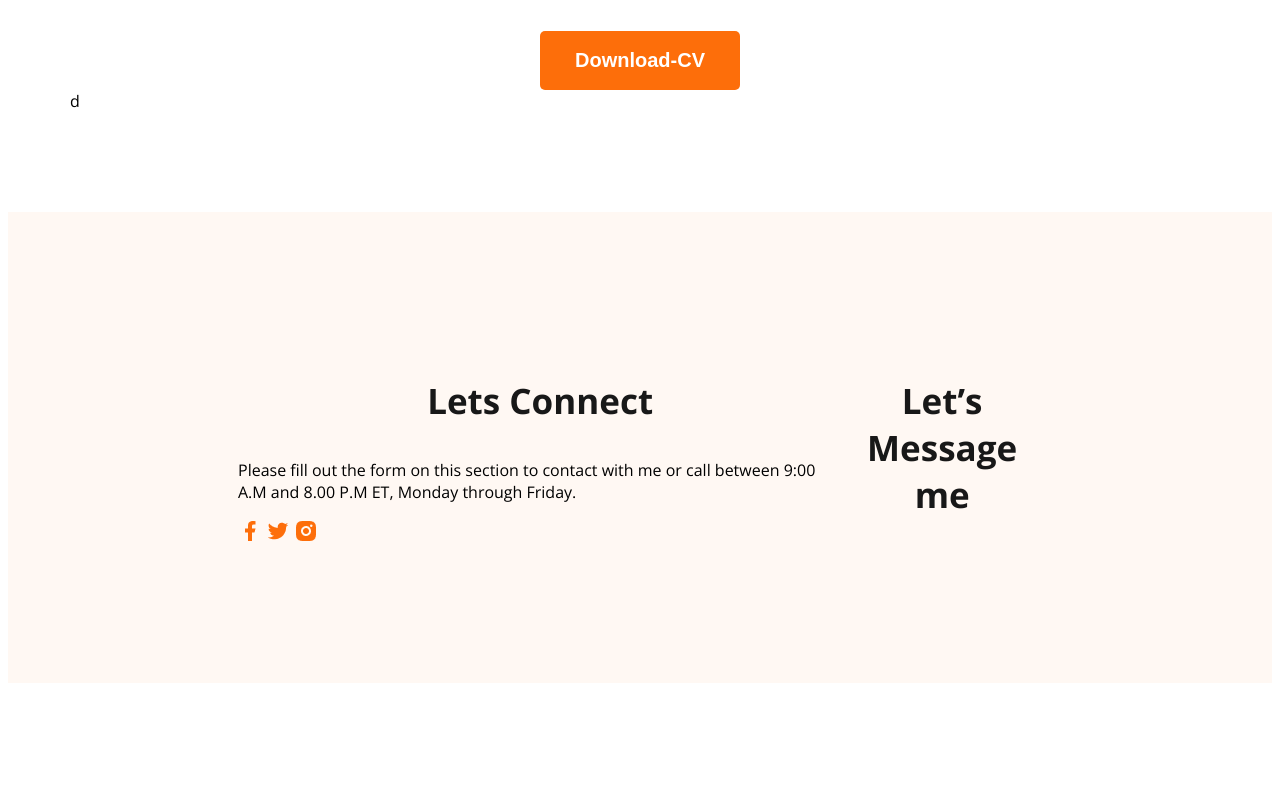
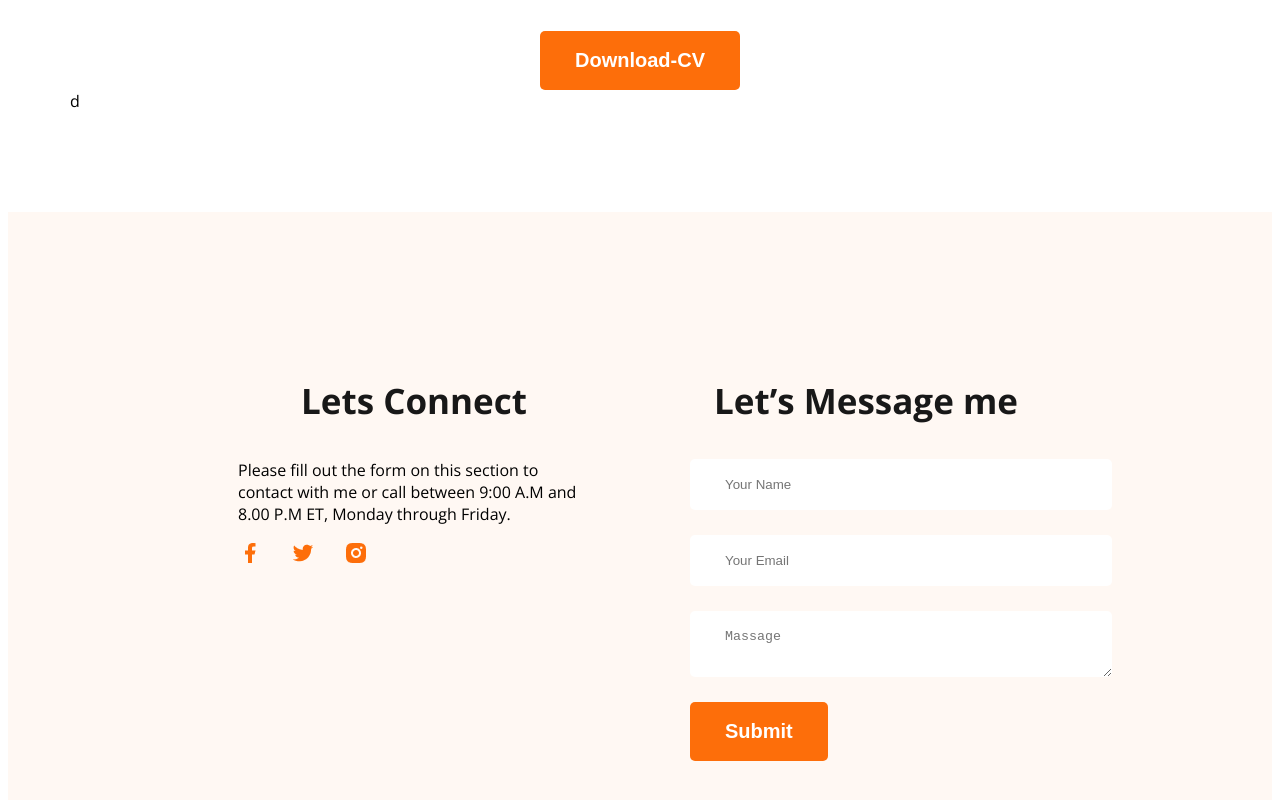
Before and after one commit to Sumonroy360/developer-portfuliio, a plain HTML site: page index.html in a window 1280 px wide. Shown: the part 3166-3966 px from the top of the page. Before the commit the page ends 3857 px from the top, so only its background shows below. Drawn offline with nearby package versions, Linux system fonts and the light colour scheme.

Commit message:
finished the footer section

```diff
--- a/index.html
+++ b/index.html
@@ -163,6 +163,12 @@
           </div>
           <div class="footer-colum">
                <h3 class="section-title">Let’s Message me</h3>
+               <form class="contact" action="">
+                    <input type="text" name="" id="" placeholder="Your Name">
+                    <input type="email" name="" id="" placeholder="Your Email">
+                    <textarea placeholder="Massage" name="" id=""></textarea>
+                    <input class="btn-primary" type="button" value="Submit">
+               </form>
           </div>
      </footer>
 
--- a/styles/portfulio.css
+++ b/styles/portfulio.css
@@ -203,16 +203,37 @@ main section {
      font-weight: 400;
 }
 
-.download-cv{
+.download-cv {
      text-align: center;
      margin-top: 50px;
 }
 
 /* footer related style */
 
-footer{
+footer {
      display: flex;
      background: #FFF8F3;
+     gap: 100px;
      margin-top: 100px;
      padding: 130px 230px;
 }
+
+.footer-colum {
+     width: 50%;
+}
+
+.social-link a{
+     margin-right: 25px;
+}
+
+.contact input[type="text"], .contact input[type="email"],
+textarea {
+     display: block;
+     margin-bottom: 25px;
+     padding: 18px 35px;
+     color: #757575;
+     border-radius: 5px;
+     background: #FFF;
+     border: 0px;
+     width: 100%;
+}
```
